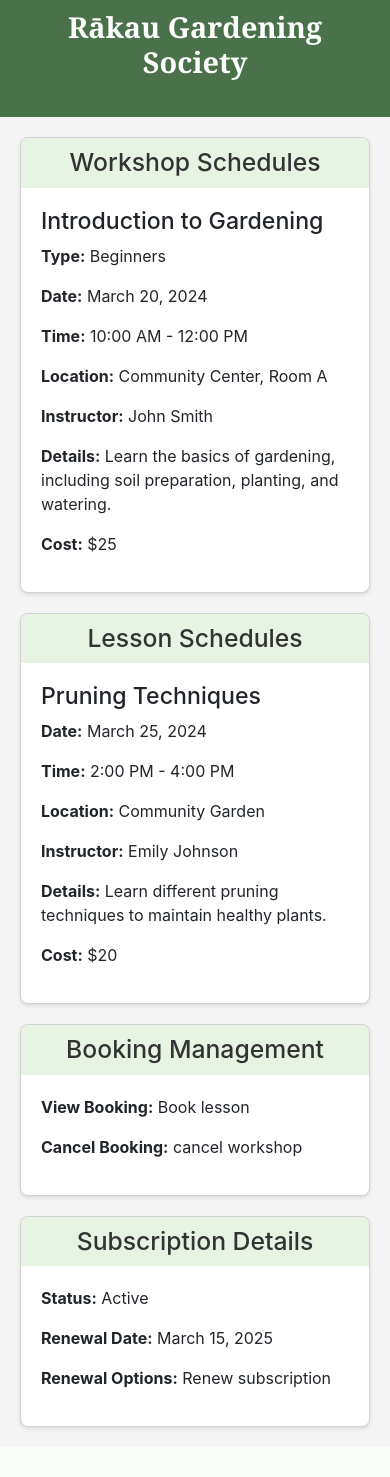
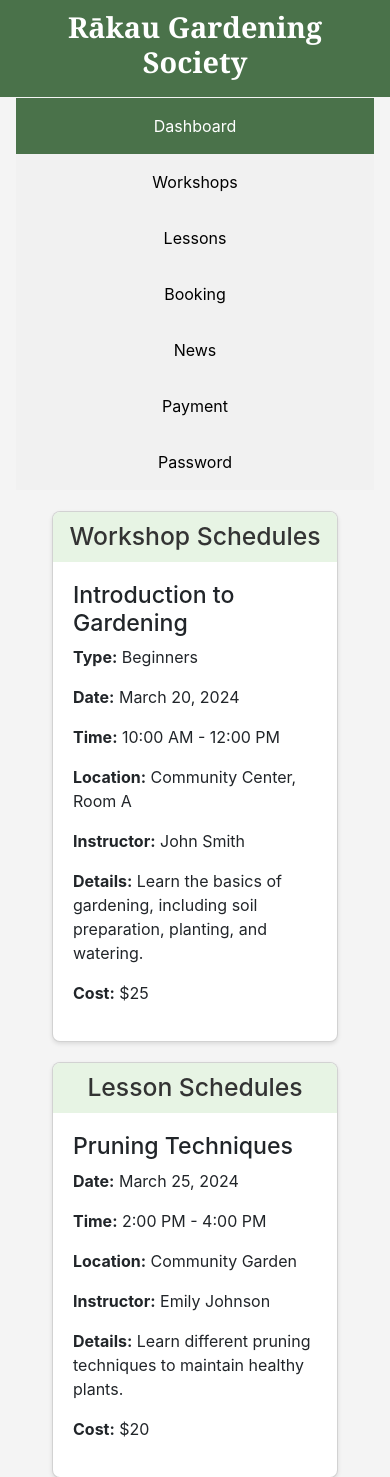
Before and after one commit to AnnieDJ/GardenClass, a Flask app: page /member/dashboard in a window 390 px wide. Shown: the top 1477 px of the page. Before the commit the page ends 1431 px from the top, so only its background shows below. Run offline with Flask 3, Linux system fonts and the light colour scheme; the visitor is signed in with stand-in values (Sample User, id 1).

Commit message:
update member section

```diff
--- a/app/templates/member/memberdashboard.html
+++ b/app/templates/member/memberdashboard.html
@@ -41,7 +41,64 @@
         text-align: center;
     }
 
-    /* Add more styles as needed */
+    /* The side navigation menu */
+    .sidebar {
+        margin-right: 100px;
+        padding: 0;
+        width: 200px;
+        background-color: #f1f1f1;
+        position: fixed;
+
+        height: 100%;
+        overflow: auto;
+        left: 0;
+    }
+
+/* Sidebar links */
+    .sidebar a {
+        display: block;
+        color: black;
+        padding: 16px;
+        text-decoration: none;
+    }
+
+/* Active/current link */
+    .sidebar a.active {
+        background-color: #4A724A;
+        color: white;
+    }
+
+/* Links on mouse-over */
+    .sidebar a:hover:not(.active) {
+        background-color: #4A724A;
+        color: white;
+    }
+
+/* Page content. The value of the margin-left property should match the value of the sidebar's width property */
+    div.content {
+        margin-left: 100px;
+        padding: 1px 16px;
+        height: 1000px;
+        }
+
+/* On screens that are less than 700px wide, make the sidebar into a topbar */
+    @media screen and (max-width: 700px) {
+    .sidebar {
+        width: 100%;
+        height: auto;
+        position: relative;
+        }
+    .sidebar a {float: left;}
+    div.content {margin-left: 0;}
+    }
+
+/* On screens that are less than 400px, display the bar vertically, instead of horizontally */
+    @media screen and (max-width: 400px) {
+    .sidebar a {
+        text-align: center;
+        float: none;
+        }
+    }
 
     /* Responsive layout adjustments */
     @media (max-width: 768px) {
@@ -52,10 +109,19 @@
 </style>
 
 <body>
+        <!-- The sidebar -->
+    <div class="sidebar">
+        <a class="active" href="#dashboard">Dashboard</a>
+        <a href="#workshops">Workshops</a>
+        <a href="#lessons">Lessons</a>
+        <a href="#booking">Booking</a>
+        <a href="#news">News</a>
+        <a href="#payment">Payment</a>
+        <a href="#password">Password</a>
+    </div>
 
-    <div class="navbar">
-        <!-- Navbar content -->
-    </div>
+    <!-- Page content -->
+    <div class="content">
 
     <div class="dashboard">
 
@@ -100,6 +166,7 @@
 
         <!-- More sections as needed -->
     </div>
+    </div>
 
     </body>
 
```
Also changed, not shown: app/templates/member/memberprofile.html (+0 -78 lines).
